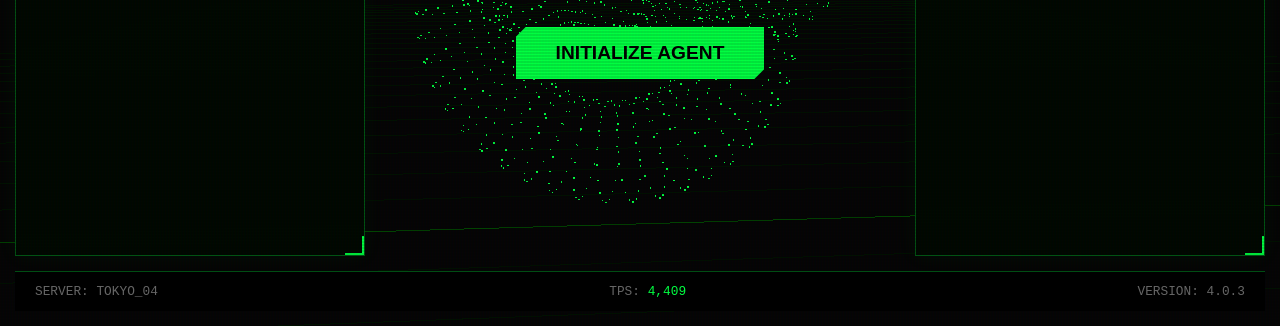
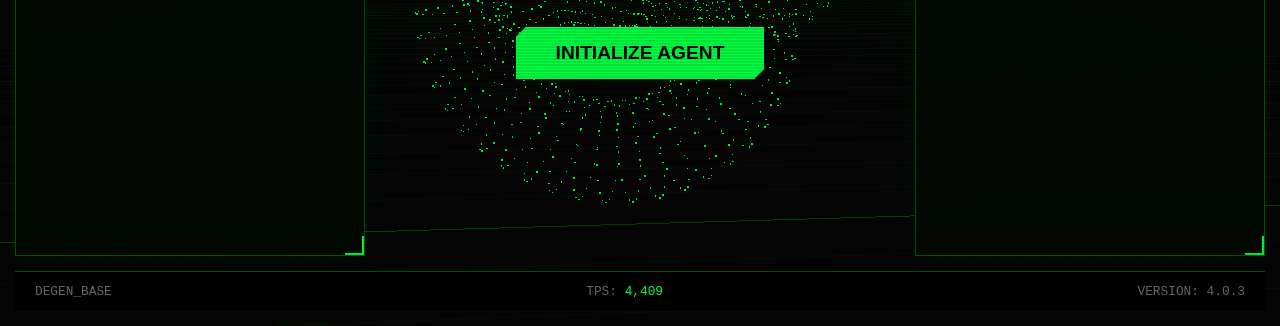
Before and after one commit to v3ylor/DEGENAI, a website: page index.html in a window 1280 px wide. Shown: the part 474-800 px from the top of the page. Drawn offline with nearby package versions, Linux system fonts and the light colour scheme; no server answers; animation ran at ten frames a second.

Commit message:
update footer

```diff
--- a/index.html
+++ b/index.html
@@ -160,7 +160,7 @@
         </div>
 
         <footer>
-            <div>SERVER: TOKYO_04</div>
+            <div>DEGEN_BASE</div>
             <div>TPS: <span style="color:var(--neon-green)" id="tps-meter">4,290</span></div>
             <div>VERSION: 4.0.3</div>
         </footer>
```
